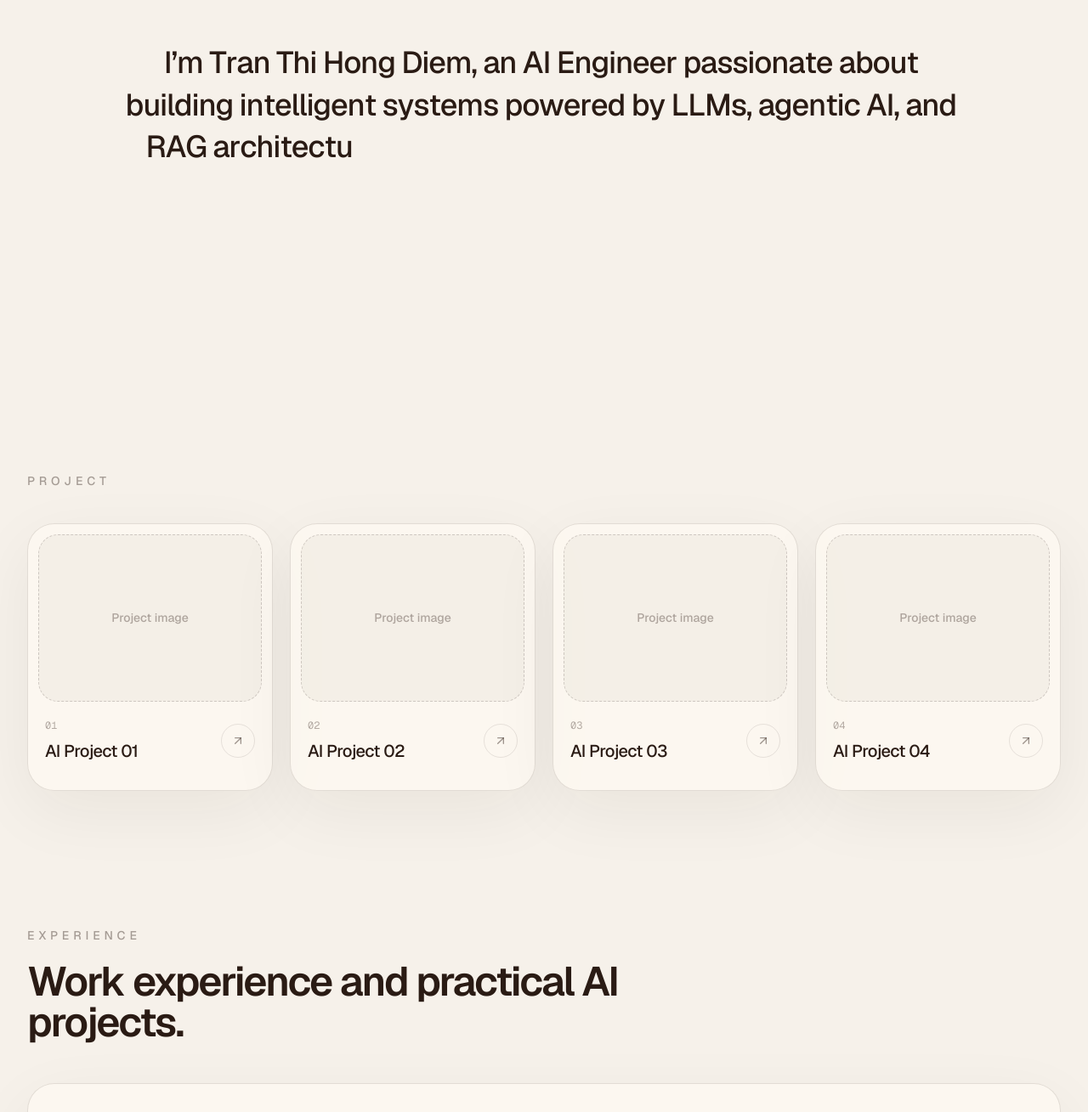
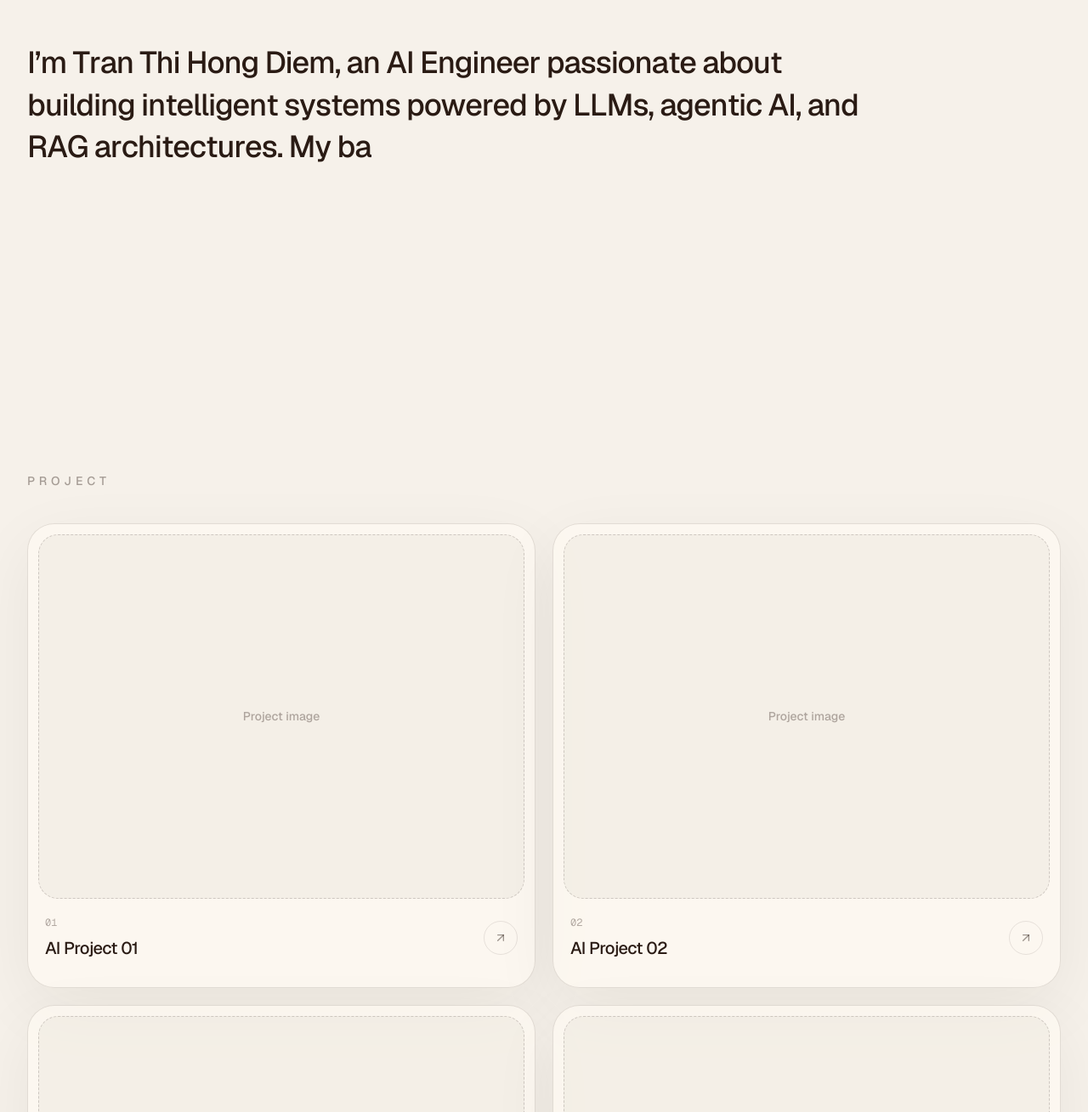
Before and after one commit to demihtran/demihtran.github.io, a Next.js app: page / in a window 1280 px wide. Shown: the part 921-2230 px from the top of the page at 85% size. Built offline with nearby package versions, Linux system fonts and the light colour scheme.

Commit message:
Align About text and Project grid
Justify the About paragraph with the project container and keep Project cards to two columns for a cleaner layout.

Co-Authored-By: Claude Opus 4.7 <noreply@anthropic.com>

```diff
--- a/src/components/intro.tsx
+++ b/src/components/intro.tsx
@@ -5,11 +5,11 @@ const aboutWords = aboutText.split(" ");
 
 export function Intro() {
   return (
-    <section id="about" className="mx-auto max-w-7xl px-6 py-20 text-center lg:px-8">
+    <section id="about" className="mx-auto max-w-7xl px-6 py-20 lg:px-8">
       <p
         data-about-text
         aria-label={aboutText}
-        className="mx-auto max-w-5xl text-center text-2xl font-medium leading-snug tracking-[-0.035em] text-[#2a1b14] sm:text-3xl lg:text-4xl"
+        className="max-w-5xl text-justify text-2xl font-medium leading-snug tracking-[-0.035em] text-[#2a1b14] sm:text-3xl lg:text-4xl"
       >
         {aboutWords.map((word, wordIndex) => (
           <span key={`${word}-${wordIndex}`} aria-hidden="true" className="inline-block whitespace-nowrap">
--- a/src/components/projects.tsx
+++ b/src/components/projects.tsx
@@ -8,7 +8,7 @@ export function Projects() {
       <div data-reveal className="mb-10">
         <p className="text-sm font-medium uppercase tracking-[0.35em] text-[#2a1b14]/40">Project</p>
       </div>
-      <div className="grid gap-5 sm:grid-cols-2 lg:grid-cols-4">
+      <div className="grid gap-5 md:grid-cols-2">
         {projects.map((project, index) => (
           <a key={project.title} href={project.githubUrl} target="_blank" rel="noreferrer" className="group block">
             <Card data-reveal className="h-full overflow-hidden p-3 hover:-translate-y-1 hover:border-[#2a1b14]/30 hover:bg-[#2a1b14]/[0.035]">
```
